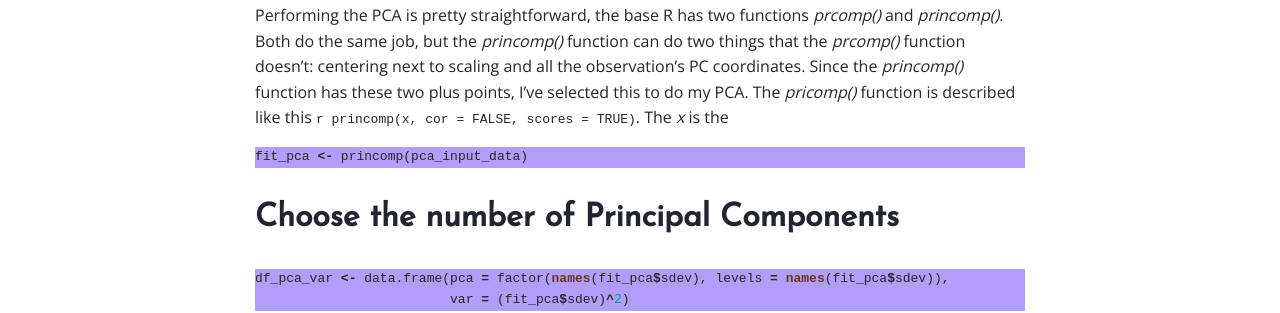
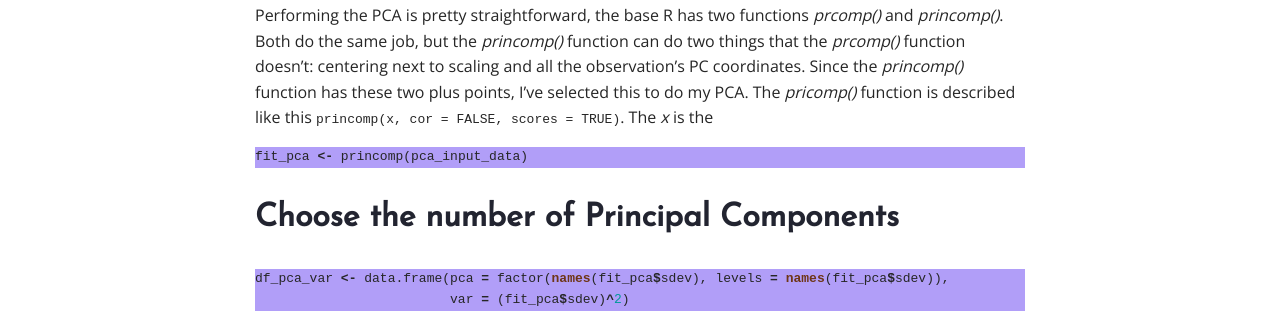
Before and after one commit to mark-me/mark-me.github.io, a Jekyll site: the page built from _pages/tutorials/pca/pca.md, in a window 1280 px wide and 900 px high, scrolled down 3689 px. Shown: the part 148-461 px from the top of the window. Built offline with Jekyll 4.4.1, drawn with Linux system fonts in a browser that asks for light colours; nearby versions of some CDN libraries; comment, search, counter and statistics services are not loaded.

Commit message:
Update pca.md

````diff
--- a/_pages/tutorials/pca/pca.md
+++ b/_pages/tutorials/pca/pca.md
@@ -82,7 +82,7 @@
 
 # Performing PCA
 
-Performing the PCA is pretty straightforward, the base R has two functions _prcomp()_ and _princomp()_. Both do the same job, but the _princomp()_ function can do two things that the _prcomp()_ function doesn't: centering next to scaling and all the observation's PC coordinates. Since the _princomp()_ function has these two plus points, I've selected this to do my PCA. The _pricomp()_ function is described like this ```r princomp(x, cor = FALSE, scores = TRUE)```. The _x_ is the
+Performing the PCA is pretty straightforward, the base R has two functions _prcomp()_ and _princomp()_. Both do the same job, but the _princomp()_ function can do two things that the _prcomp()_ function doesn't: centering next to scaling and all the observation's PC coordinates. Since the _princomp()_ function has these two plus points, I've selected this to do my PCA. The _pricomp()_ function is described like this ```princomp(x, cor = FALSE, scores = TRUE)```. The _x_ is the
 ```r
 fit_pca <- princomp(pca_input_data)
 ```
````
